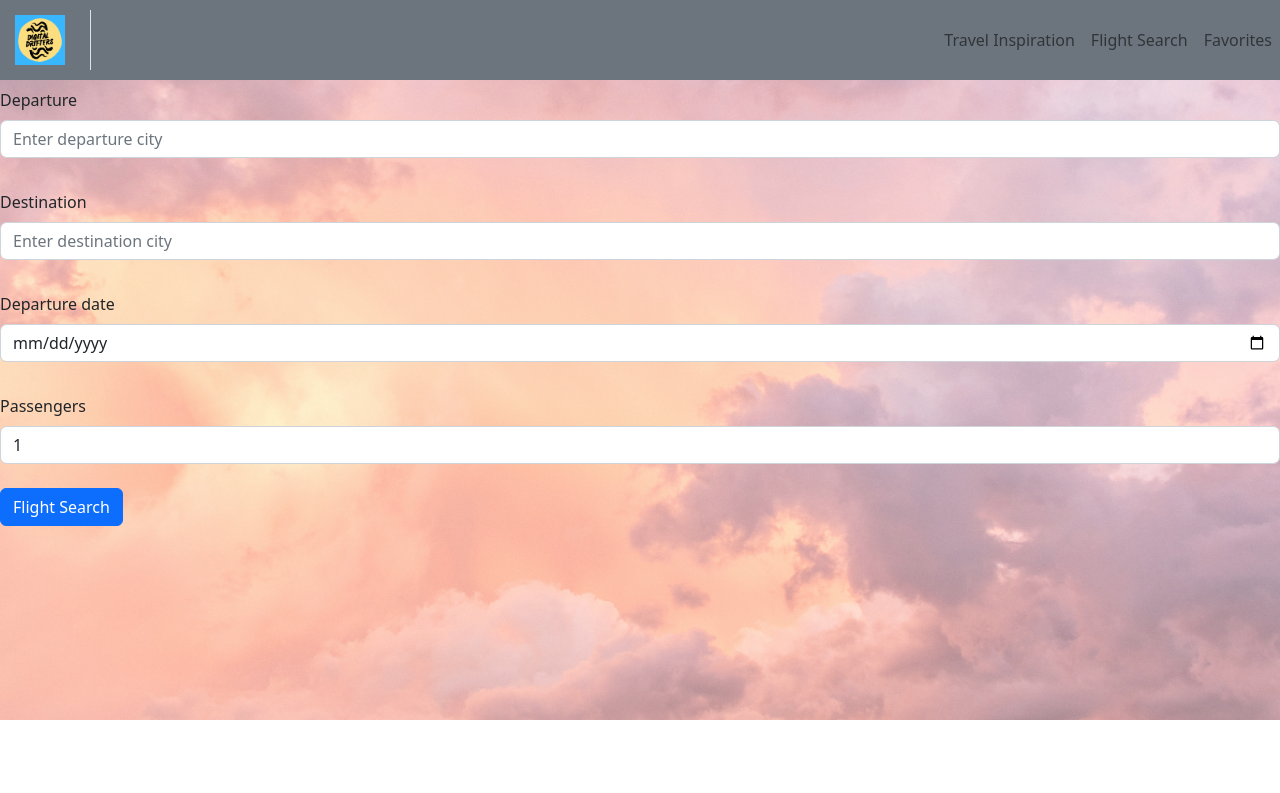
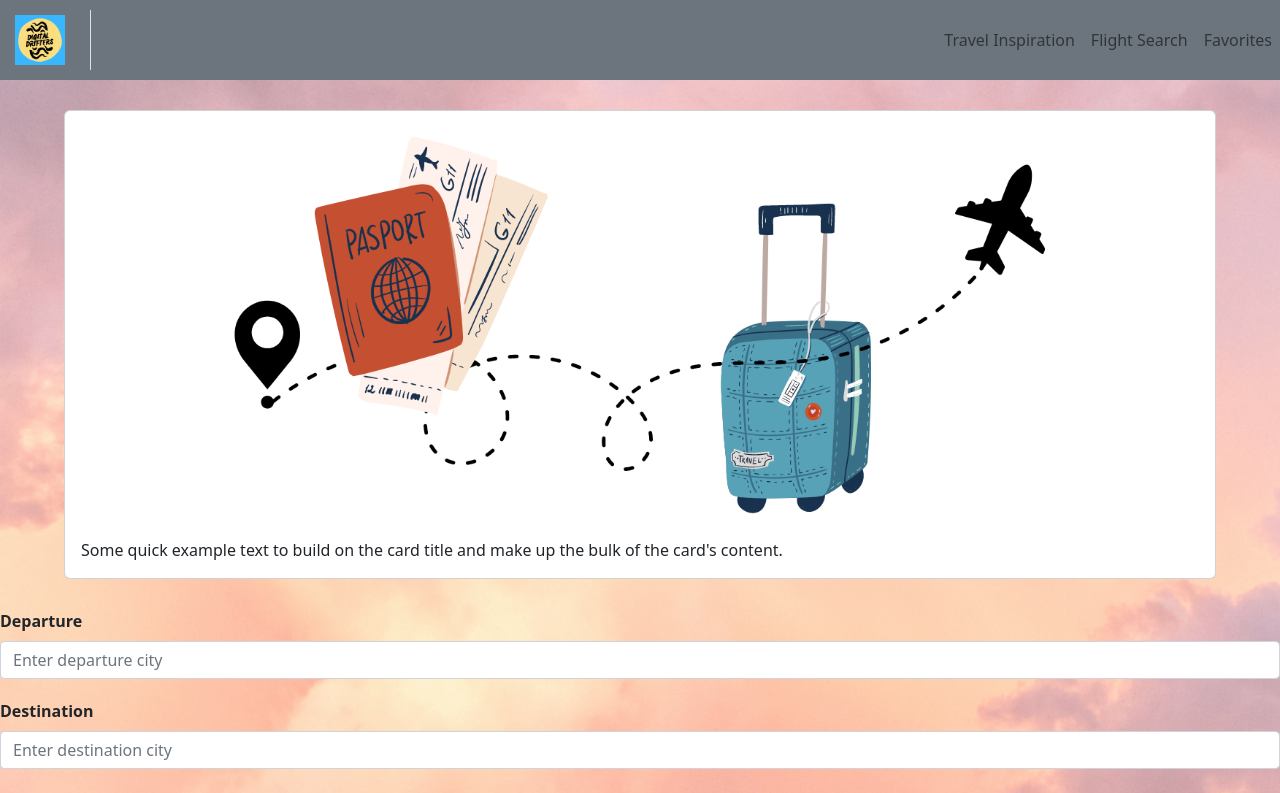
Before and after one commit to angistanzi/digital-drifters, a React (Create React App) app: page /flight-filter in a window 1280 px wide. Shown: the top 793 px of the page. Built offline with nearby package versions, Linux system fonts and the light colour scheme.

Commit message:
added hero image to flight filter and more css

```diff
--- a/src/components/flight-filter.js
+++ b/src/components/flight-filter.js
@@ -4,6 +4,8 @@ import { Button } from "react-bootstrap";
 import FlightResults from "./flight-results.js";
 import airports from "../data/airport-data.json";
 import { getFlightsData } from "./API.js";
+import "./flight.css";
+import flighthero from '../assets/flighthero.png';
 
 
 function FlightFilter() {
@@ -30,6 +32,14 @@ function FlightFilter() {
 
   return (
     <div>
+       <div className="card mx-auto" style={{ width: "90%" }}>
+  <img src={flighthero} className="card-img-top" alt="..." />
+  <div className="card-body">
+    <p className="card-text">
+      Some quick example text to build on the card title and make up the bulk of the card's content.
+    </p>
+  </div>
+</div>
       <Form onSubmit={handleSubmit}>
         <Row>
           {/* Departure location input */}
@@ -88,7 +98,7 @@ function FlightFilter() {
         </Row>
 
         {/* Submit button */}
-        <Button variant="primary" type="submit">
+        <Button className="flight-form-group" variant="primary" type="submit">
           Flight Search
         </Button>
       </Form>
--- /dev/null
+++ b/src/components/flight.css
@@ -0,0 +1,41 @@
+/*flight search css*/
+
+
+  .flight-form-group {
+    margin-bottom: 20px;
+  }
+
+  input[type="text"], select {
+    border: 1px solid #ced4da;
+    border-radius: .25rem;
+    padding: .375rem .75rem;
+  }
+
+  label {
+    font-weight: bold;
+  }
+
+  button[type="submit"] {
+    background-color: #007bff;
+    color: white;
+    border: none;
+    padding: 10px 20px;
+    border-radius: .25rem;
+    font-size: 16px;
+  }
+
+  button[type="submit"]:hover {
+    background-color: #0069d9;
+    cursor: pointer;
+  }
+
+  .container {
+    max-width: 1200px;
+    margin: 0 auto;
+    padding: 20px;
+  }
+
+  .card {
+    margin-top: 30px;
+    margin-bottom: 30px;
+  }
--- a/src/index.css
+++ b/src/index.css
@@ -33,11 +33,3 @@ body {
   height: 50px;
   margin-right: 10px;
 }
-/*flight search css*/
-.flight-form-group {
-  margin-bottom: 1rem;
-  padding-top: 0.5rem;
-  padding-bottom: 0.5rem;
-  padding-left: 1rem; /* Add left padding */
-  padding-right: 1rem; /* Add right padding */
-}
```
Also changed, not shown: src/assets/flighthero.png (added).
